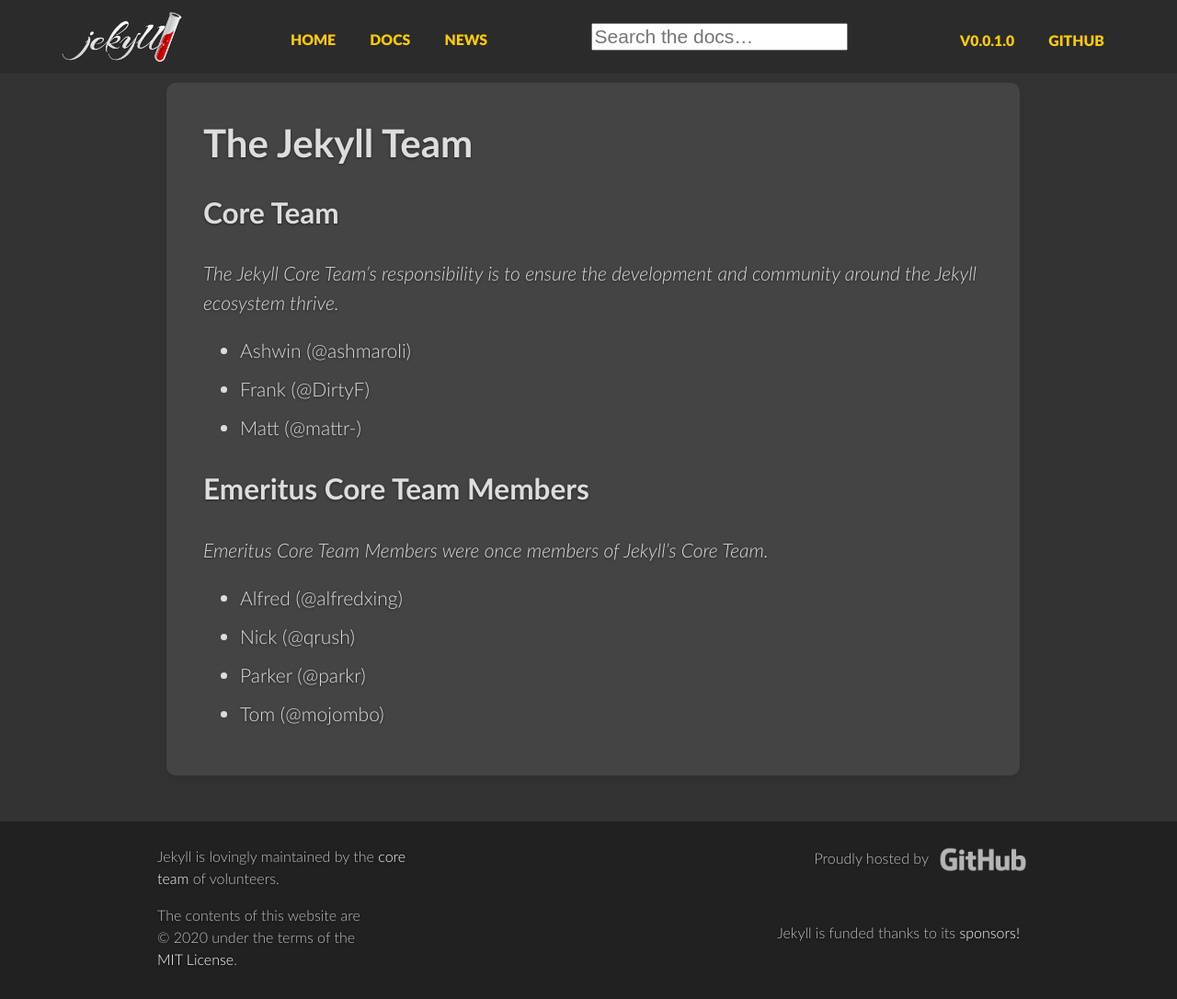
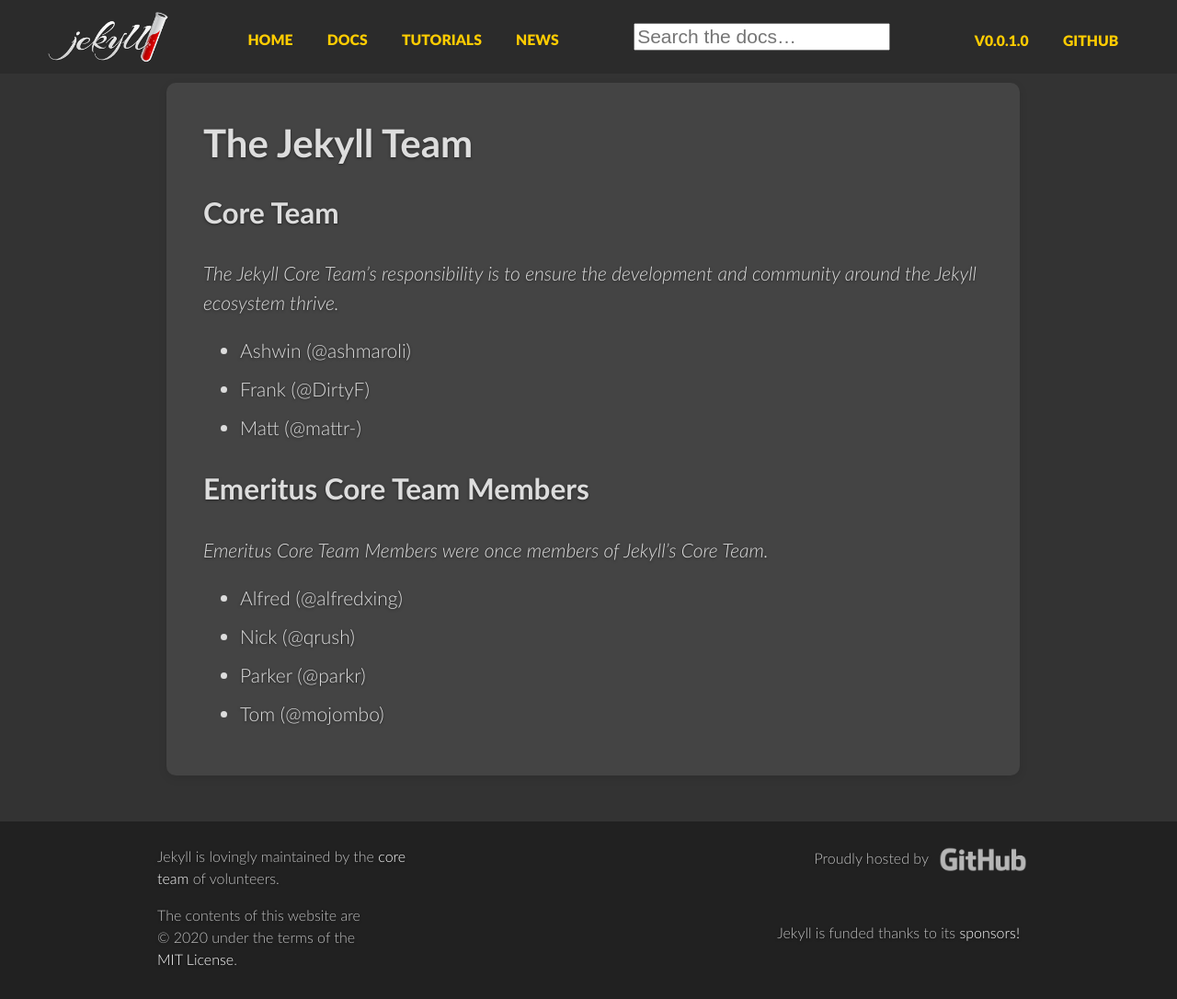
Before and after one commit to ApeLanguage/doc, a Jekyll site: the page built from pages/team.md, in a window 1280 px wide. Shown: the whole page at 92% size. Built offline with Jekyll 4.4.1, drawn with Linux system fonts in a browser that asks for light colours; comment, search, counter and statistics services are not loaded.

Commit message:
Create a navigation link to tutorials

```diff
--- a/_data/primary_nav.yml
+++ b/_data/primary_nav.yml
@@ -4,6 +4,9 @@
 - title: Docs
   link: /docs/
   show_on_mobile: true
+- title: Tutorials
+  link: /tutorials/
+  show_on_mobile: true
 - title: News
   link: /news/
   show_on_mobile: true
```
